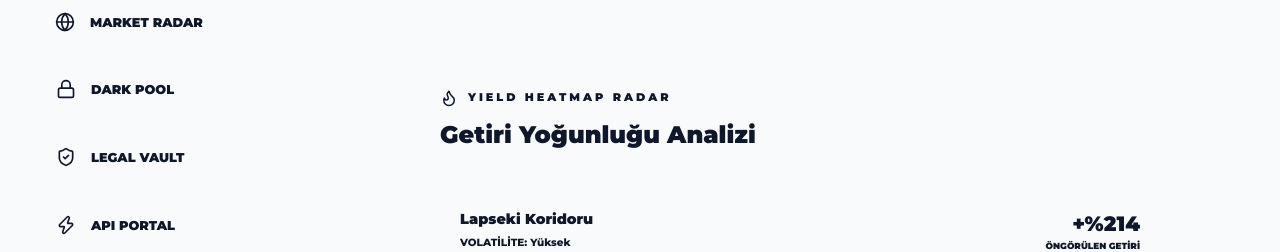
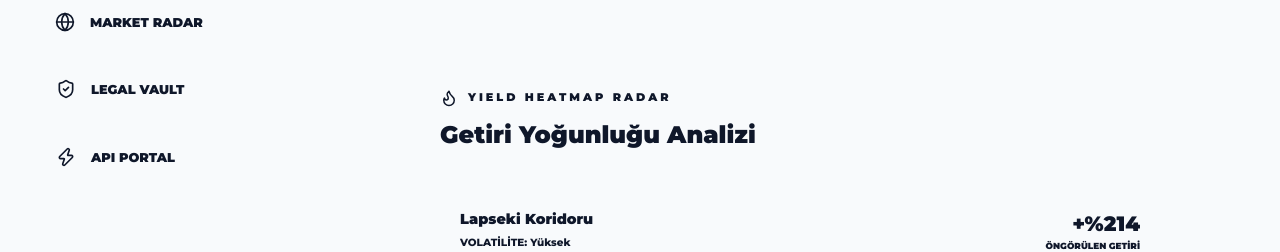
Before and after one commit to minan19/soylemesibizden-core, a Next.js app: page /radar in a window 1280 px wide. Shown: the part 210-462 px from the top of the page. Built offline with nearby package versions, Linux system fonts and the light colour scheme; no server answers; the database is empty.

Commit message:
chore: flag darkpool route & nav link (PR 6)
- Added feature flag check to app/dark-pool/page.tsx (notFound if off)
- Flagged DARK POOL nav link in Sidebar.tsx with NEXT_PUBLIC_FF_DARK_POOL
- Route/link hidden when flag is disabled

```diff
--- a/app/dark-pool/page.tsx
+++ b/app/dark-pool/page.tsx
@@ -1,6 +1,6 @@
 import { getServerSession } from 'next-auth/next';
 import { authOptions } from '@/lib/auth';
-import { redirect } from 'next/navigation';
+import { redirect, notFound } from 'next/navigation';
 import prisma from '@/lib/prisma';
 import Link from 'next/link';
 import { ArrowLeft, Lock, Eye, Shield, MapPin, Activity, Crown } from 'lucide-react';
@@ -10,6 +10,11 @@ import DarkPoolNdaGate from '@/components/DarkPoolNdaGate';
 export const dynamic = 'force-dynamic';
 
 export default async function DarkPoolPage() {
+  // Feature-flagged: Dark Pool kapsam dışı
+  if (process.env.NEXT_PUBLIC_FF_DARK_POOL !== 'true') {
+    notFound();
+  }
+
   const session = await getServerSession(authOptions);
   if (!session?.user) redirect('/login');
 
--- a/components/Sidebar.tsx
+++ b/components/Sidebar.tsx
@@ -6,13 +6,21 @@ import { LayoutGrid, Globe, Lock, ShieldCheck, FileText, Zap } from 'lucide-reac
 
 export const Sidebar = () => {
   const pathname = usePathname();
-  const links = [
+  const allLinks = [
     { label: 'MASTER TERMINAL', icon: LayoutGrid, href: '/dashboard' },
     { label: 'MARKET RADAR', icon: Globe, href: '/radar' },
-    { label: 'DARK POOL', icon: Lock, href: '/dark-pool' },
+    { label: 'DARK POOL', icon: Lock, href: '/dark-pool', featureFlag: 'NEXT_PUBLIC_FF_DARK_POOL' },
     { label: 'LEGAL VAULT', icon: ShieldCheck, href: '/legal-vault' },
     { label: 'API PORTAL', icon: Zap, href: '/developer' }
   ];
+
+  // Filter out feature-flagged links when flag is disabled
+  const links = allLinks.filter(link => {
+    if (link.featureFlag) {
+      return process.env[link.featureFlag] === 'true';
+    }
+    return true;
+  });
 
   return (
     <aside style={{ width: '320px', borderRight: '1px solid var(--border-color)', padding: '50px 30px', display: 'flex', flexDirection: 'column', gap: '60px', backgroundColor: 'var(--bg-secondary)', height: '100vh', position: 'sticky', top: 0 }}>
```
